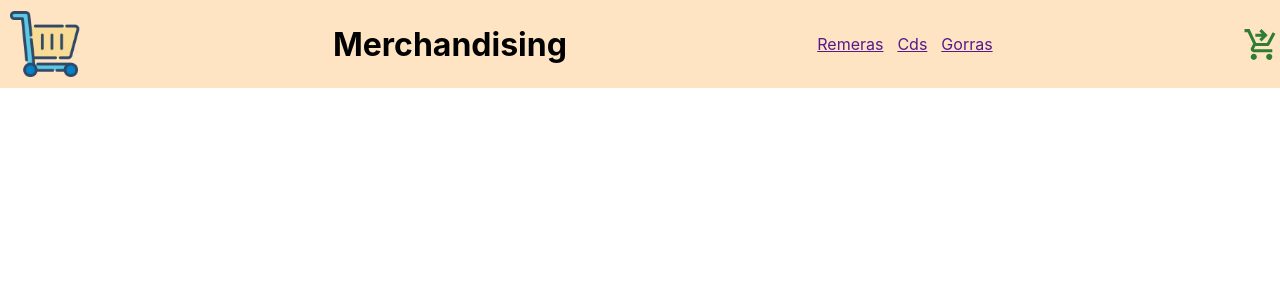
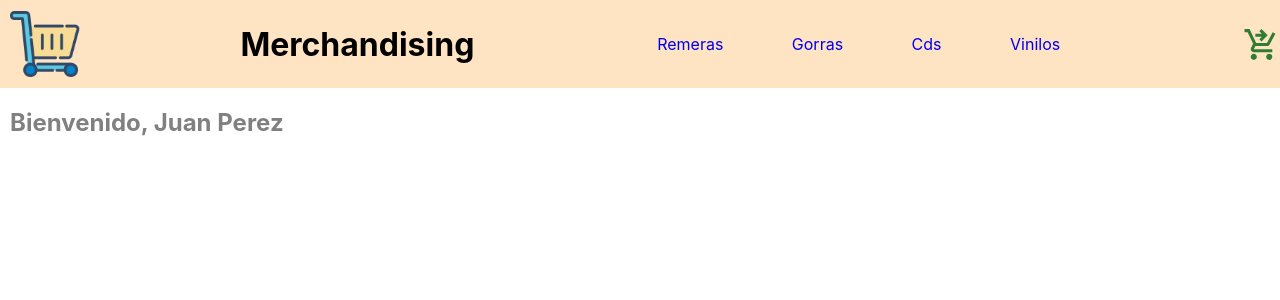
Before and after one commit to Ezeklausing/ecommerce-react, a React (Create React App) app: page / in a window 1280 px wide. Shown: the top 300 px of the page. Built offline with nearby package versions, Linux system fonts and the light colour scheme.

Commit message:
Agrego widget y itemContainer

```diff
--- a/src/App.js
+++ b/src/App.js
@@ -1,12 +1,16 @@
 import React from "react";
 import "./App.css"
 import Navbar from "./Components/Navbar/Navbar";
+import ItemListContainer from "./Components/ItemListContainer/ItemListContainer";
 
 
 const App =()=>{
+    const msjeBienvenida = "Juan Perez"
+
     return (
         <>
         <Navbar />
+        <ItemListContainer greeting ={msjeBienvenida} ></ItemListContainer>
         </>
     )
 
--- /dev/null
+++ b/src/Components/ItemListContainer/ItemListContainer.js
@@ -0,0 +1,11 @@
+import React from 'react'
+import "./ItemListContainer.css"
+
+
+const ItemListContainer = ({greeting}) => {
+    return (
+        <h2 style={{color:"grey", marginLeft: 10 }}>Bienvenido, {greeting} </h2>
+  )
+}
+
+export default ItemListContainer
--- /dev/null
+++ b/src/Components/NavBar/CartWidget.js
@@ -0,0 +1,12 @@
+import React from 'react'
+import ShoppingCartCheckoutIcon from '@mui/icons-material/ShoppingCartCheckout';
+
+const CartWidget = () => {
+  return (
+    <>
+    <ShoppingCartCheckoutIcon color="success" sx={{ fontSize: 37 }}/>
+    </>
+  )
+}
+
+export default CartWidget
--- a/src/Components/NavBar/NavBar.js
+++ b/src/Components/NavBar/NavBar.js
@@ -1,21 +1,38 @@
 import React from 'react'
 import "./Navbar.css"
 import logo from "../../assets/logo.png"
-import ShoppingCartCheckoutIcon from '@mui/icons-material/ShoppingCartCheckout';
+import CartWidget from './CartWidget'
+
 
 const Navbar = () => {
+
+  const categorias =[
+    {nombre:"Remeras", id:0, ruta:"#"},
+    {nombre:"Gorras", id:1, ruta:"#"},
+    {nombre:"Cds", id:2, ruta:"#"},
+    {nombre:"Vinilos", id:3, ruta:"#"}
+  ];
+
   return (
     <header>
       <img  className='logo' src={logo} alt='Logo carrito tienda'></img>
       <h1>Merchandising</h1>
       <nav>
-        <a href=''>Remeras</a>
-        <a href=''>Cds</a>
-        <a href=''>Gorras</a>
+        {
+         categorias.map ((categoria)=>{
+          return <a key={categoria.id} href=" {categoria.ruta} "> {categoria.nombre} </a>
+         })
+        }
       </nav>
-      <ShoppingCartCheckoutIcon color="success" sx={{ fontSize: 37 }}/>
+      <>
+      <CartWidget />
+      </>
     </header>
   )
 }
 
+
+
+
+
 export default Navbar
--- a/src/Components/NavBar/Navbar.css
+++ b/src/Components/NavBar/Navbar.css
@@ -5,6 +5,7 @@ header{
     align-items: center;
     justify-content: space-between;
     height: 5.5rem;
+
 }
 
 img{
@@ -13,5 +14,6 @@ img{
 
 
 a{
-    margin: 7px
+    text-decoration: none;
+    margin: 2rem;
 }
```
Also changed, not shown: src/Components/ItemListContainer/ItemListContainer.css (added).
